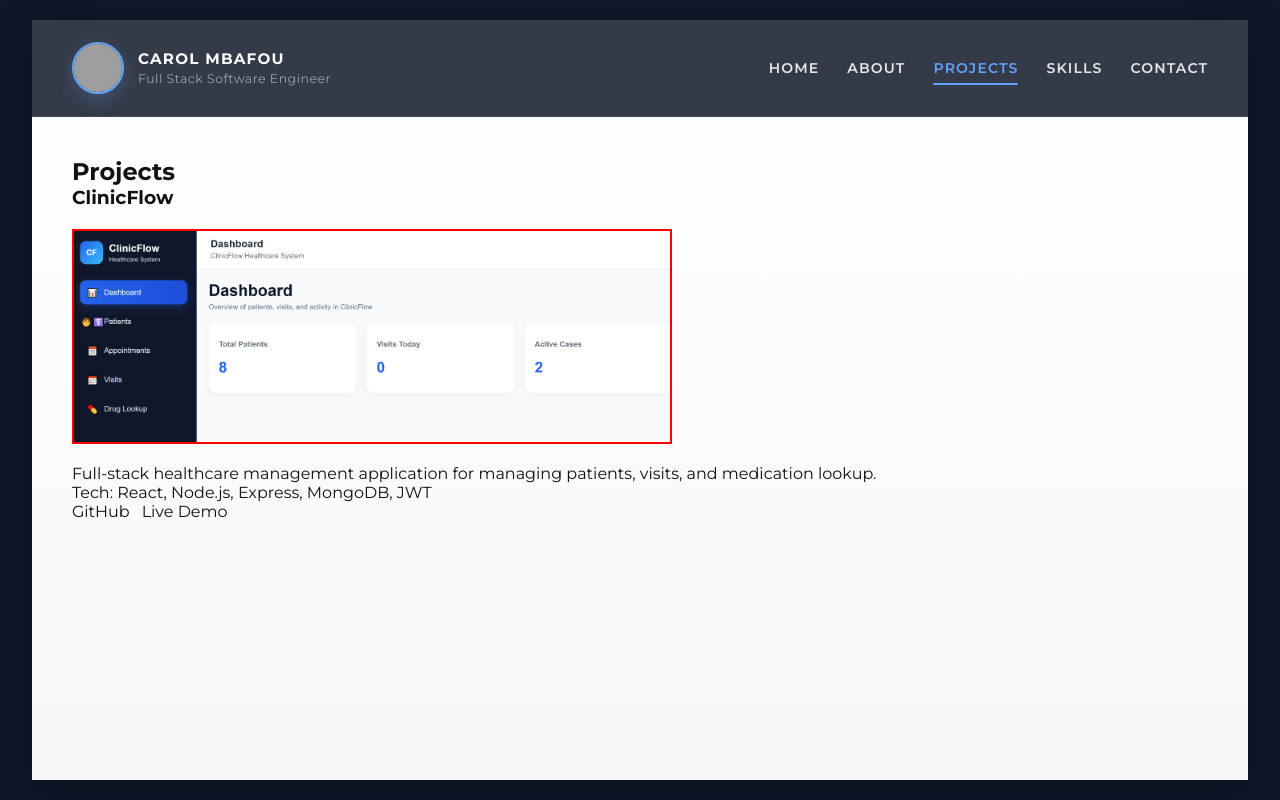
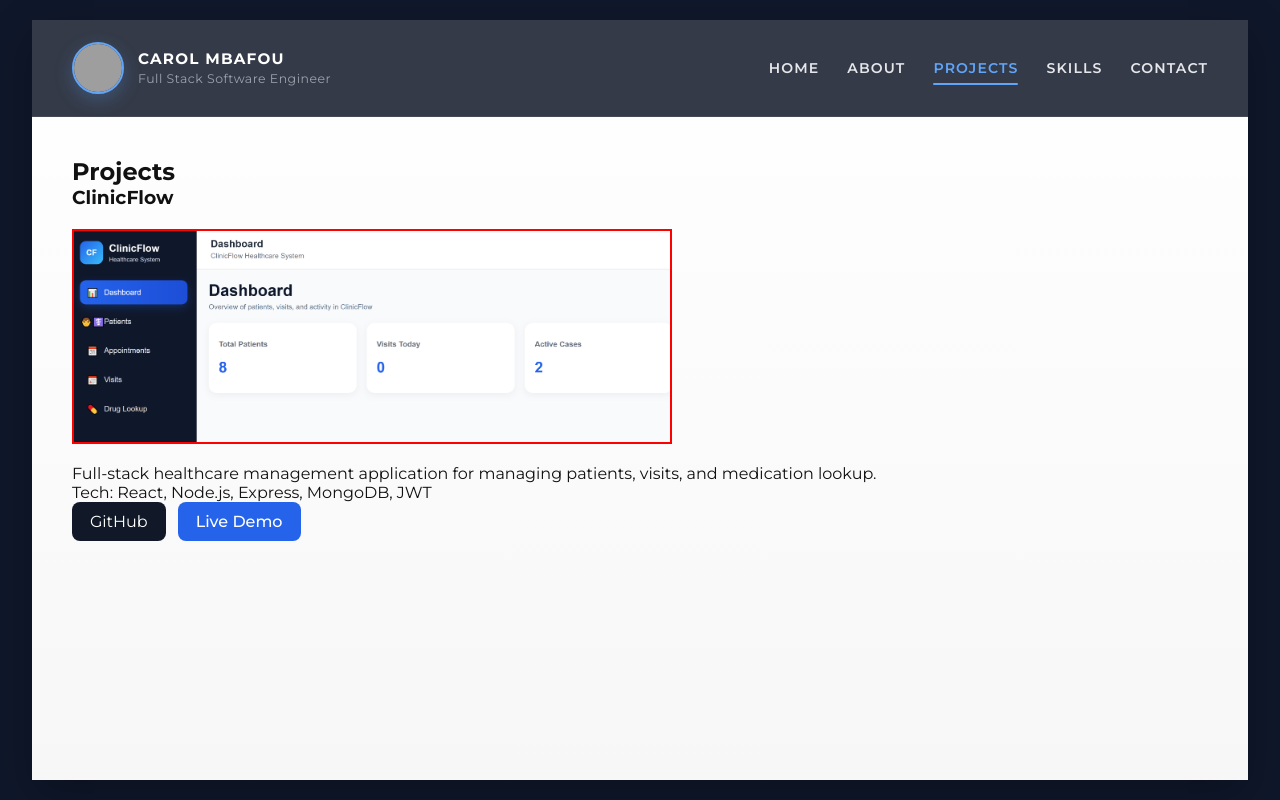
Before and after one commit to mbafousu/Portfolio, a React app: page /projects in a window 1280 px wide. Built offline with nearby package versions, Linux system fonts and the light colour scheme; grey boxes are pictures that could not be loaded; the HTML template or start-up script is replaced by a standard one.

Commit message:
style: fix project buttons styling

```diff
--- a/src/pages/Projects.jsx
+++ b/src/pages/Projects.jsx
@@ -30,6 +30,7 @@ export default function Projects() {
             href="https://github.com/mbafousu/ClinicFlow"
             target="_blank"
             rel="noreferrer"
+             className="github-btn"
           >
             GitHub
           </a>
@@ -38,6 +39,8 @@ export default function Projects() {
             href="https://clinicflow-frontend-app.onrender.com"
             target="_blank"
             rel="noreferrer"
+            className="live-btn"
+
           >
             Live Demo
           </a>
```
